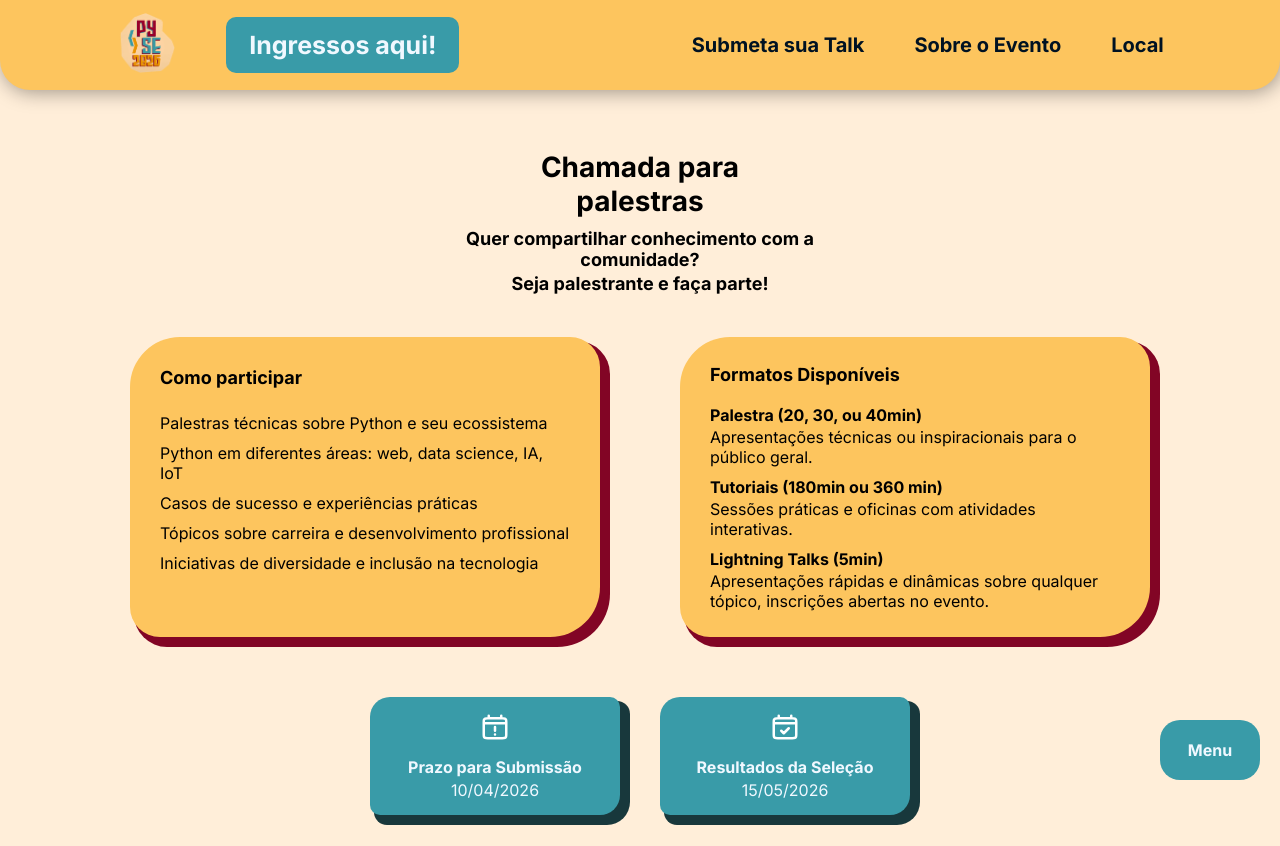
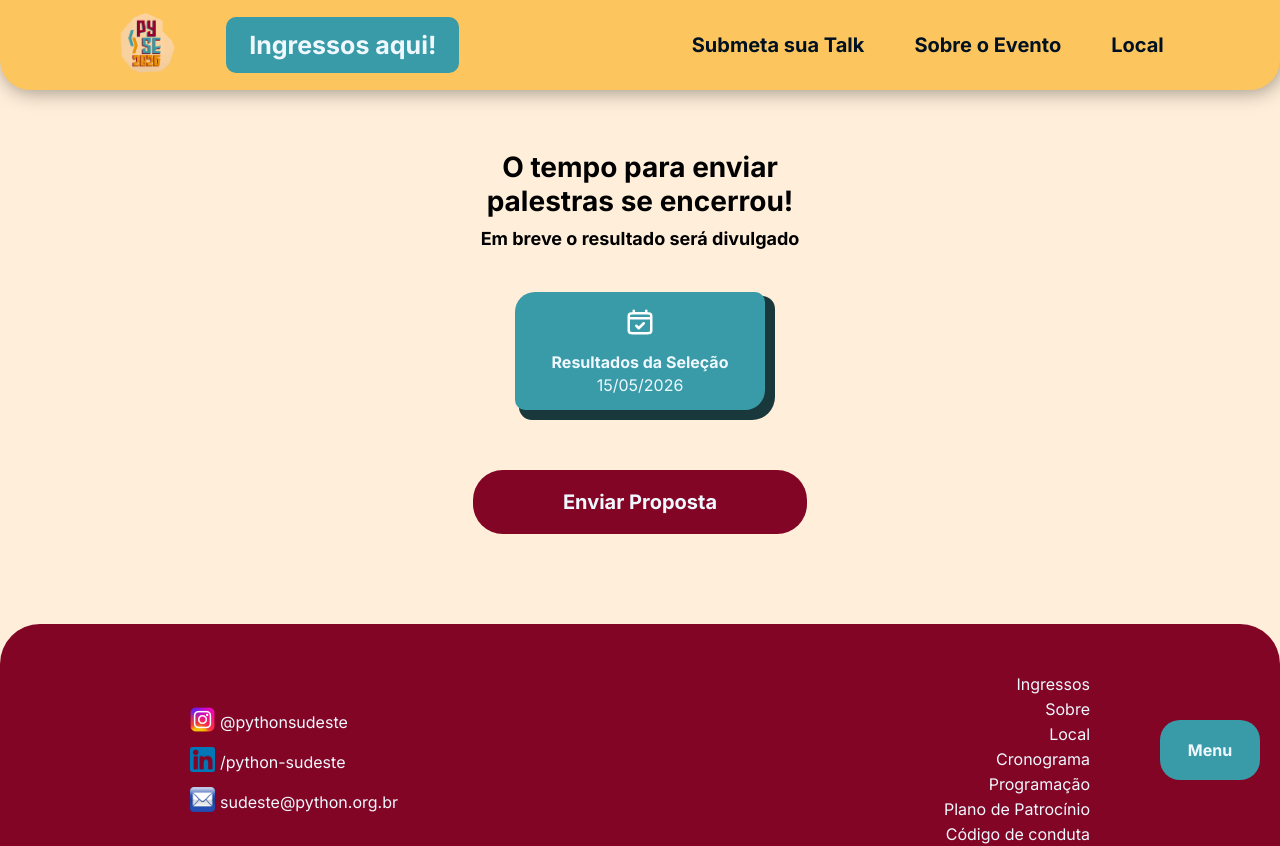
Before and after one commit to pythonsudeste/Site-PySE2026, a React (Vite) app: page /submissao in a window 1280 px wide. Shown: the top 846 px of the page. Built offline with nearby package versions, Linux system fonts and the light colour scheme.

Commit message:
Subindo nova pagina de talk avisando a data que os resultados serão divulgados

```diff
--- a/src/pages/sumissao/Submissao.jsx
+++ b/src/pages/sumissao/Submissao.jsx
@@ -5,45 +5,45 @@ import "./styles/Submissao.css"
 
 export default function Submissao() {
     return(<section className="Submissao">
-        <h3 className="Submissao-h3">Chamada para palestras</h3>
-        <h4 className="Submissao-h4">Quer compartilhar conhecimento com a comunidade?</h4>
-        <h4 className="Submissao-h4">Seja palestrante e faça parte!</h4>
+        <h3 className="Submissao-h3">O tempo para enviar palestras se encerrou!</h3>
+        <h4 className="Submissao-h4">Em breve o resultado será divulgado</h4>
+        {/* <h4 className="Submissao-h4">Seja palestrante e faça parte!</h4> */}
 
-        <div className="Submissao-linha2">
-            <div className="Submissao-linha2-esquerda">
-                <h3>Como participar</h3>
-                <ul>
-                    <li> Palestras técnicas sobre Python e seu ecossistema</li>
-                    <li> Python em diferentes áreas: web, data science, IA, IoT</li>
-                    <li> Casos de sucesso e experiências práticas</li>
-                    <li> Tópicos sobre carreira e desenvolvimento profissional</li>
-                    <li> Iniciativas de diversidade e inclusão na tecnologia</li>
-                </ul>
-            </div>
-
-            <div className="Submissao-linha2-direita">
-                <h3>Formatos Disponíveis</h3>
-                <div className="Submissao-linha2-direita-item">
-                    <h4>Palestra (20, 30, ou 40min)</h4>
-                    <p>Apresentações técnicas ou inspiracionais para o público geral.</p>
-                </div>
-                <div className="Submissao-linha2-direita-item">
-                    <h4>Tutoriais (180min ou 360 min)</h4>
-                    <p>Sessões práticas e oficinas com atividades interativas.</p>
-                </div>
-                <div className="Submissao-linha2-direita-item">
-                    <h4>Lightning Talks (5min)</h4>
-                    <p>Apresentações rápidas e dinâmicas sobre qualquer tópico, inscrições abertas no evento.</p>
-                </div>
-            </div>
-        </div>
+        {/* <div className="Submissao-linha2"> */}
+            {/* <div className="Submissao-linha2-esquerda"> */}
+                {/* <h3>Como participar</h3> */}
+                {/* <ul> */}
+                    {/* <li> Palestras técnicas sobre Python e seu ecossistema</li> */}
+                    {/* <li> Python em diferentes áreas: web, data science, IA, IoT</li> */}
+                    {/* <li> Casos de sucesso e experiências práticas</li> */}
+                    {/* <li> Tópicos sobre carreira e desenvolvimento profissional</li> */}
+                    {/* <li> Iniciativas de diversidade e inclusão na tecnologia</li> */}
+                {/* </ul> */}
+            {/* </div> */}
+{/*  */}
+            {/* <div className="Submissao-linha2-direita"> */}
+                {/* <h3>Formatos Disponíveis</h3> */}
+                {/* <div className="Submissao-linha2-direita-item"> */}
+                    {/* <h4>Palestra (20, 30, ou 40min)</h4> */}
+                    {/* <p>Apresentações técnicas ou inspiracionais para o público geral.</p> */}
+                {/* </div> */}
+                {/* <div className="Submissao-linha2-direita-item"> */}
+                    {/* <h4>Tutoriais (180min ou 360 min)</h4> */}
+                    {/* <p>Sessões práticas e oficinas com atividades interativas.</p> */}
+                {/* </div> */}
+                {/* <div className="Submissao-linha2-direita-item"> */}
+                    {/* <h4>Lightning Talks (5min)</h4> */}
+                    {/* <p>Apresentações rápidas e dinâmicas sobre qualquer tópico, inscrições abertas no evento.</p> */}
+                {/* </div> */}
+            {/* </div> */}
+        {/* </div> */}
 
         <div className="Submissao-linha3">
-            <div className="Submissao-linha3-item">
-                <img src={calendario_1} alt="" />
-                <h4>Prazo para Submissão</h4>
-                <p>10/04/2026</p>
-            </div>
+            {/* <div className="Submissao-linha3-item"> */}
+                {/* <img src={calendario_1} alt="" /> */}
+                {/* <h4>Prazo para Submissão</h4> */}
+                {/* <p>10/04/2026</p> */}
+            {/* </div> */}
             <div className="Submissao-linha3-item">
                 <img src={calendario_2} alt="" />
                 <h4>Resultados da Seleção</h4>
--- a/src/pages/sumissao/styles/Submissao.css
+++ b/src/pages/sumissao/styles/Submissao.css
@@ -98,6 +98,7 @@
     gap: 40px;
     max-width: 545px;
     width: 80%;
+    margin-top: 40px;
 }
 
 .Submissao-linha3-item {
```
